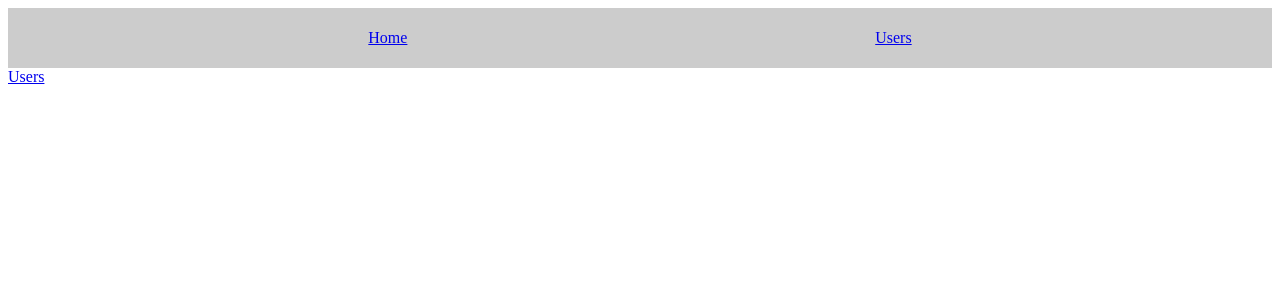
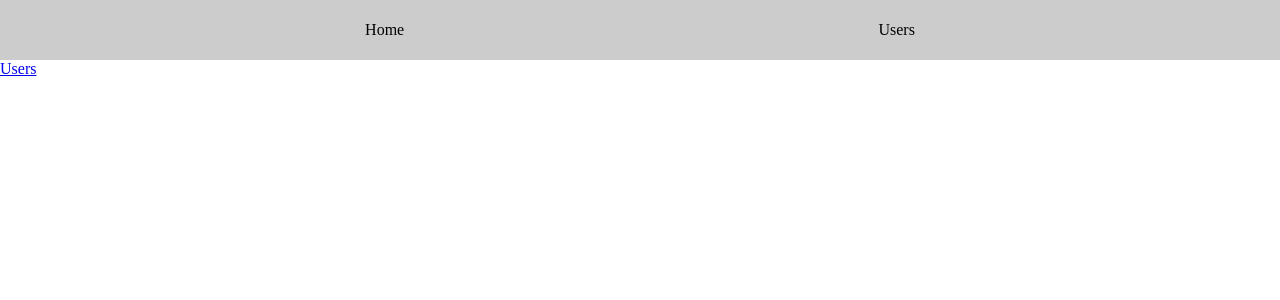
Before and after one commit to cjlaborde/pages-routing-views, a Nuxt app: page / in a window 1280 px wide. Shown: the top 300 px of the page. Built offline with nearby package versions, Linux system fonts and the light colour scheme.

Commit message:
Styling Nuxt Apps

```diff
--- /dev/null
+++ b/assets/styles/main.css
@@ -0,0 +1,4 @@
+html,
+body {
+  margin: 0;
+}
--- a/components/Header.vue
+++ b/components/Header.vue
@@ -30,4 +30,14 @@
   align-items: center;
   width: 80%;
 }
+
+.nav-items a {
+  text-decoration: none;
+  color: black;
+}
+
+.nav-items a:hover,
+.nav-items a:active {
+  color: white;
+}
 </style>
--- a/layouts/default.vue
+++ b/layouts/default.vue
@@ -15,3 +15,6 @@
   },
 };
 </script>
+
+<style>
+</style>
--- a/nuxt.config.js
+++ b/nuxt.config.js
@@ -14,6 +14,7 @@
 
   // Global CSS (https://go.nuxtjs.dev/config-css)
   css: [
+    '~/assets/styles/main.css'
   ],
 
   // Plugins to run before rendering page (https://go.nuxtjs.dev/config-plugins)
--- a/pages/users.vue
+++ b/pages/users.vue
@@ -22,5 +22,5 @@
   layout: "users",
 };
 </script>
-<style>
+<style scoped>
 </style>
```
